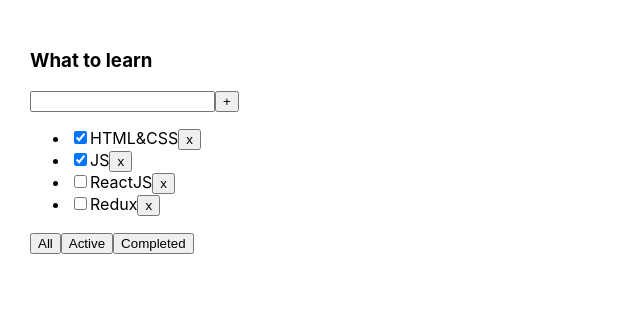
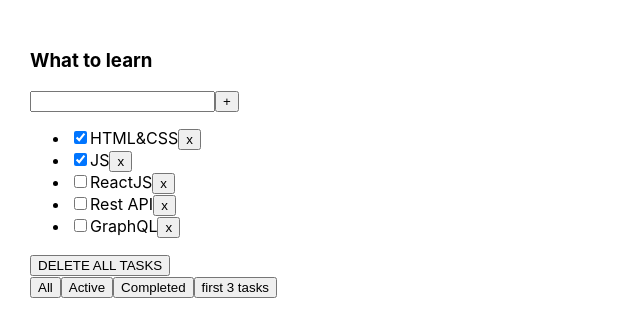
Before and after one commit to xyzimusic/todolist, a React (Create React App) app: page / in a window 1280 px wide. Shown: the top 336 px of the page, without its empty margins (0-640 px from the left). Built offline with nearby package versions, Linux system fonts and the light colour scheme.

Commit message:
dop-dz-todolist2

```diff
--- a/src/App.css
+++ b/src/App.css
@@ -1,3 +1,4 @@
+
 .App {
   padding: 30px;
   display: flex;
@@ -6,3 +7,19 @@
 .App > div {
   margin-right: 50px;
 }
+
+.error {
+  border: red 1px solid;
+}
+
+.error-message {
+  color: red;
+}
+
+.active-filter {
+  background-color: aquamarine;
+}
+
+.is-done {
+  opacity: 0.5;
+}
--- a/src/App.tsx
+++ b/src/App.tsx
@@ -1,46 +1,119 @@
 import React, {useState} from 'react';
 import './App.css';
-import Todolist, {TaskType} from "./Todolist";
+import {Todolist} from './Todolist';
 
-export type FilterValuesType = 'all' | 'completed' | 'active'
+export type FilterValuesType = "all" | "active" | "completed" | "threeTasks";
+
+//Hi guys!
+//1. Let's create a 'DELETE ALL TASKS' button, and place it above the filter buttons
+//Clicking the button removes all tasks
+//2. Let's create a fourth filter button-if you click it, the first three tasks will be displayed
+//3. Relocate everything associated with  filters to the Todolist.tsx component. Make it work
+//
+// let [filter, setFilter] = useState<FilterValuesType>("all");
+//
+// let tasksForTodolist = tasks;
+//
+// if (filter === "active") {
+//     tasksForTodolist = tasks.filter(t => t.isDone === false);
+// }
+// if (filter === "completed") {
+//     tasksForTodolist = tasks.filter(t => t.isDone === true);
+// }
+//
+// function changeFilter(value: FilterValuesType) {
+//     setFilter(value);
+// }
 
 function App() {
 
-    let [filter, setFilter] = useState<FilterValuesType>('all')
-    let [tasks, setTasks] = useState<TaskType[]>([
+    let [tasks, setTasks] = useState([
         {id: 1, title: "HTML&CSS", isDone: true},
         {id: 2, title: "JS", isDone: true},
         {id: 3, title: "ReactJS", isDone: false},
-        {id: 4, title: "Redux", isDone: false},
-    ])
+        {id: 4, title: "Rest API", isDone: false},
+        {id: 5, title: "GraphQL", isDone: false},
+    ]);
 
     function removeTask(id: number) {
-        let filteredTasks = tasks.filter(item => item.id !== id)
-        setTasks(filteredTasks)
+        let filteredTasks = tasks.filter(t => t.id != id);
+        setTasks(filteredTasks);
+    }
+    const deleteAllTasks = () => {
+        setTasks([]);
     }
 
-    let tasksForTodoList = tasks;
 
-    if (filter === 'completed') {
-        tasksForTodoList = tasks.filter(t => t.isDone)
-    }
-    if (filter === 'active') {
-        tasksForTodoList = tasks.filter(t => !t.isDone)
-    }
 
-    function changeFilter(value: FilterValuesType) {
-        setFilter(value)
-    }
 
     return (
         <div className="App">
-            <Todolist title='What to learn'
-                      tasks={tasksForTodoList}
+            <Todolist title="What to learn"
+                      tasks={tasks}
                       removeTask={removeTask}
-                      changeFilter={changeFilter}
-            />
+                      deleteAllTasks={deleteAllTasks}/>
         </div>
     );
 }
 
 export default App;
+
+
+//-------------------------------------------------------------------------
+
+// import React, {useState} from 'react';
+// import './App.css';
+// import {Todolist} from './Todolist';
+//
+//
+// export type FilterValuesType = "all" | "active" | "completed" | "three";
+//
+// function App() {
+//
+//     let [tasks, setTasks] = useState([
+//         {id: 1, title: "HTML&CSS", isDone: true},
+//         {id: 2, title: "JS", isDone: true},
+//         {id: 3, title: "ReactJS", isDone: false},
+//         {id: 4, title: "Rest API", isDone: false},
+//         {id: 5, title: "GraphQL", isDone: false},
+//     ]);
+//
+//     const deleteAllTasks = () => {
+//         setTasks([])
+//     }
+//
+//     function removeTask(id: number) {
+//         let filteredTasks = tasks.filter(t => t.id != id);
+//         setTasks(filteredTasks);
+//     }
+//
+//     // let [filter, setFilter] = useState<FilterValuesType>("all");
+//     //
+//     // let tasksForTodolist = tasks;
+//     //
+//     // if (filter === "active") {
+//     //     tasksForTodolist = tasks.filter(t => t.isDone === false);
+//     // }
+//     // if (filter === "completed") {
+//     //     tasksForTodolist = tasks.filter(t => t.isDone === true);
+//     // }
+//     //
+//     // function changeFilter(value: FilterValuesType) {
+//     //     setFilter(value);
+//     // }
+//
+//     return (
+//         <div className="App">
+//             <Todolist
+//                 title="What to learn"
+//                 tasks={tasks}
+//                 removeTask={removeTask}
+//                 //changeFilter={changeFilter}
+//                 deleteAllTasks={deleteAllTasks}
+//
+//             />
+//         </div>
+//     );
+// }
+//
+// export default App;
--- a/src/Todolist.tsx
+++ b/src/Todolist.tsx
@@ -1,56 +1,165 @@
-import React from 'react';
-import {FilterValuesType} from "./App";
+import React, {useState} from 'react';
+import {FilterValuesType} from './App';
 
-export type TaskType = {
+type TaskType = {
     id: number
     title: string
     isDone: boolean
 }
+
 type PropsType = {
     title: string
-    tasks: TaskType[]
-    removeTask: (id: number) => void
-    changeFilter: (id: FilterValuesType) => void
+    tasks: Array<TaskType>
+    removeTask: (taskId: number) => void
+    deleteAllTasks: () => void
 }
 
-const Todolist = ({title, tasks, removeTask, changeFilter}: PropsType) => {
-    return (
-        <div>
-            <h3>{title}</h3>
+
+export function Todolist(props: PropsType) {
+
+
+    let [filter, setFilter] = useState<FilterValuesType>("all");
+
+    let tasksForTodolist = props.tasks;
+
+    if (filter === "active") {
+        tasksForTodolist = props.tasks.filter(t => t.isDone === false);
+    }
+    if (filter === "completed") {
+        tasksForTodolist = props.tasks.filter(t => t.isDone === true);
+    }
+    if (filter === "threeTasks") {
+        let [first, second, three, ...other] = props.tasks
+        tasksForTodolist = [first, second, three]
+    }
+
+    function changeFilter(value: FilterValuesType) {
+        setFilter(value);
+    }
+
+
+    return <div>
+        <h3>{props.title}</h3>
         <div>
             <input/>
             <button>+</button>
         </div>
         <ul>
-                {tasks.map((item: TaskType) => {
-                    return (
-                        <li key={item.id}>
-                            <input type="checkbox" checked={item.isDone}/>
-                            <span>{item.title}</span>
+            {
+                tasksForTodolist.map(t => <li key={t.id}>
+                    <input type="checkbox" checked={t.isDone}/>
+                    <span>{t.title}</span>
                     <button onClick={() => {
-                                removeTask(item.id)
+                        props.removeTask(t.id)
                     }}>x
                     </button>
-                        </li>
-                    )
-                })}
+                </li>)
+            }
         </ul>
+
+        <div>
             <div>
                 <button onClick={() => {
-                    changeFilter('all')
-                }}>All
+                    props.deleteAllTasks()
+                }}>
+                    DELETE ALL TASKS
+                </button>
+            </div>
+            <div>
+                <button onClick={() => {
+                    changeFilter("all")
+                }}>
+                    All
                 </button>
                 <button onClick={() => {
-                    changeFilter('active')
-                }}>Active
+                    changeFilter("active")
+                }}>
+                    Active
                 </button>
                 <button onClick={() => {
-                    changeFilter('completed')
-                }}>Completed
+                    changeFilter("completed")
+                }}>
+                    Completed
+                </button>
+                <button onClick={() => {
+                    changeFilter('threeTasks')
+                }}>
+                    first 3 tasks
                 </button>
             </div>
         </div>
-    );
-};
+    </div>
+}
 
-export default Todolist;
+
+//------------------------------------------------------------------------------------------------
+
+// import React, {useState} from 'react';
+// import {FilterValuesType} from './App';
+//
+// type TaskType = {
+//     id: number
+//     title: string
+//     isDone: boolean
+// }
+//
+// type PropsType = {
+//     title: string
+//     tasks: Array<TaskType>
+//     removeTask: (taskId: number) => void
+//     //changeFilter: (value: FilterValuesType) => void
+//     deleteAllTasks:()=>void
+// }
+//
+// export function Todolist(props: PropsType) {
+//
+//     let [filter, setFilter] = useState<FilterValuesType>("all");
+//
+//     let tasksForTodolist = props.tasks;
+//
+//     if (filter === "three") {
+//         tasksForTodolist = props.tasks.filter(t => t.id<4);
+//     }
+//     if (filter === "active") {
+//         tasksForTodolist = props.tasks.filter(t => t.isDone === false);
+//     }
+//     if (filter === "completed") {
+//         tasksForTodolist = props.tasks.filter(t => t.isDone === true);
+//     }
+//
+//     function changeFilter(value: FilterValuesType) {
+//         setFilter(value);
+//     }
+//
+//     return <div>
+//         <h3>{props.title}</h3>
+//         <div>
+//             <input/>
+//             <button>+</button>
+//         </div>
+//         <ul>
+//             {
+//                 tasksForTodolist.map(t => <li key={t.id}>
+//                     <input type="checkbox" checked={t.isDone}/>
+//                     <span>{t.title}</span>
+//                     <button onClick={ () => { props.removeTask(t.id) } }>x</button>
+//                 </li>)
+//             }
+//         </ul>
+//         <button onClick={()=>props.deleteAllTasks()}>DELETE ALL TASKS</button>
+//         <div>
+//             <button onClick={ () => { changeFilter("three") } }>
+//                 Give me the first three
+//             </button>
+//             <button onClick={ () => { changeFilter("all") } }>
+//                 All
+//             </button>
+//             <button onClick={ () => { changeFilter("active") } }>
+//                 Active
+//             </button>
+//             <button onClick={ () => { changeFilter("completed") } }>
+//                 Completed
+//             </button>
+//         </div>
+//     </div>
+// }
--- a/src/index.tsx
+++ b/src/index.tsx
@@ -1,12 +1,14 @@
 import React from 'react';
-import ReactDOM from 'react-dom/client';
 import './index.css';
 import App from './App';
+import * as serviceWorker from './serviceWorker';
+import { createRoot } from 'react-dom/client';
 
+const container  = document.getElementById('root') as HTMLElement
+const root = createRoot(container);
+root.render(<App />);
 
-const root = ReactDOM.createRoot(document.getElementById('root') as HTMLElement);
-root.render(<App/>);
-
-// If you want to start measuring performance in your app, pass a function
-// to log results (for example: reportWebVitals(console.log))
-// or send to an analytics endpoint. Learn more: https://bit.ly/CRA-vitals
+// If you want your app to work offline and load faster, you can change
+// unregister() to register() below. Note this comes with some pitfalls.
+// Learn more about service workers: https://bit.ly/CRA-PWA
+serviceWorker.unregister();
```
Also changed, not shown: 1 other file (tests, documents, lock files or other folders). Lines whose indentation alone changed are shown as unchanged.
